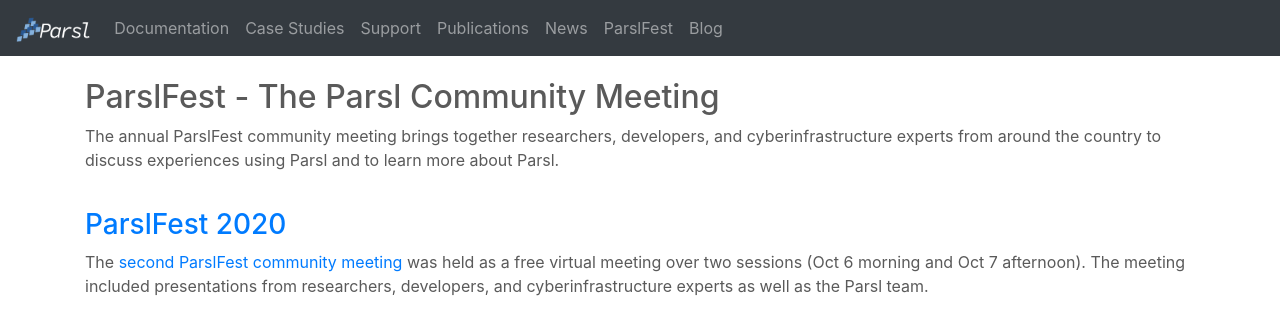
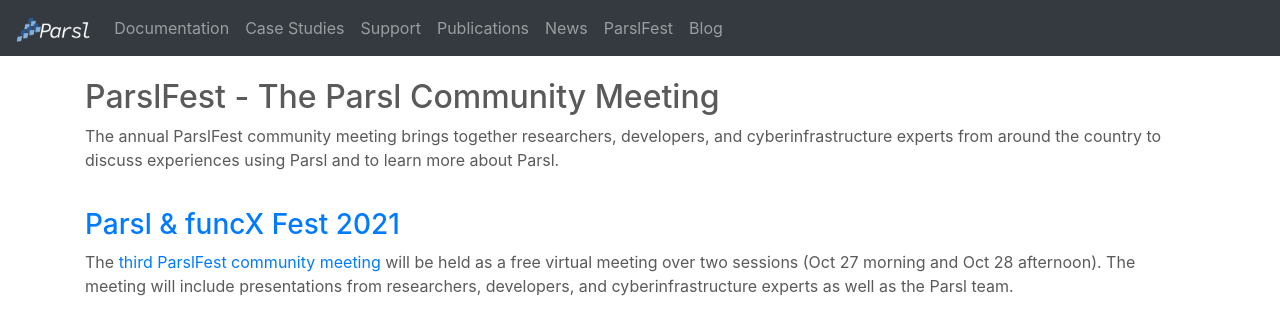
Before and after one commit to Parsl/parsl.github.io, a Jekyll site: the page built from parslfest.html, in a window 1280 px wide and 900 px high, cut to the strip 0-323 px from the top of the window. Built offline with Jekyll 4.4.1, drawn with Linux system fonts in a browser that asks for light colours.

Commit message:
Update parslfest.html

```diff
--- a/parslfest.html
+++ b/parslfest.html
@@ -20,6 +20,14 @@
     </div>
    </div>
 
+
+
+  <div class="row" style="padding-top: 20px">
+      <div class="col-lg-12">
+      <h3><a href='parslfest2020.html'>Parsl &amp; funcX Fest 2021</a></h3>
+      <p>The <a href='parslfest2021.html'>third ParslFest community meeting</a> will be held as a free virtual meeting over two sessions (Oct 27 morning and Oct 28 afternoon). The meeting will include presentations from researchers, developers, and cyberinfrastructure experts as well as the Parsl team.</p>
+     </div>
+  </div>
 
   <div class="row" style="padding-top: 20px">
       <div class="col-lg-12">
```
